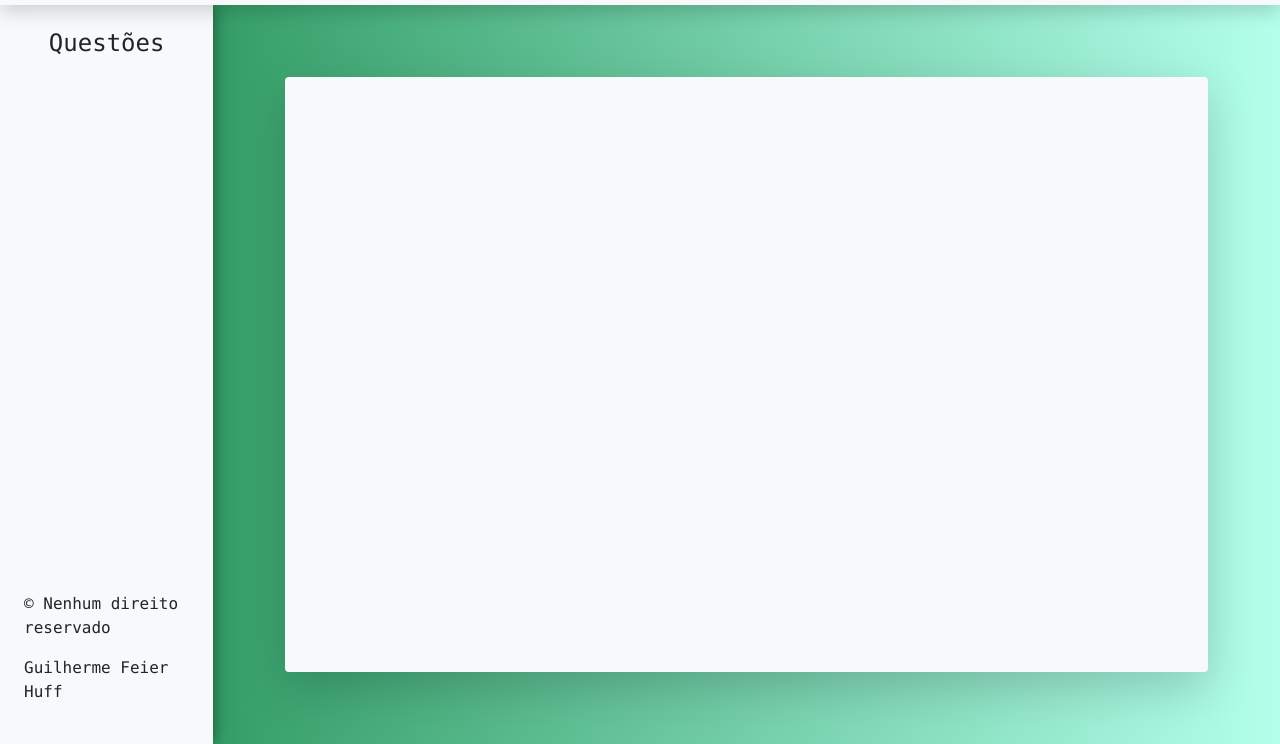
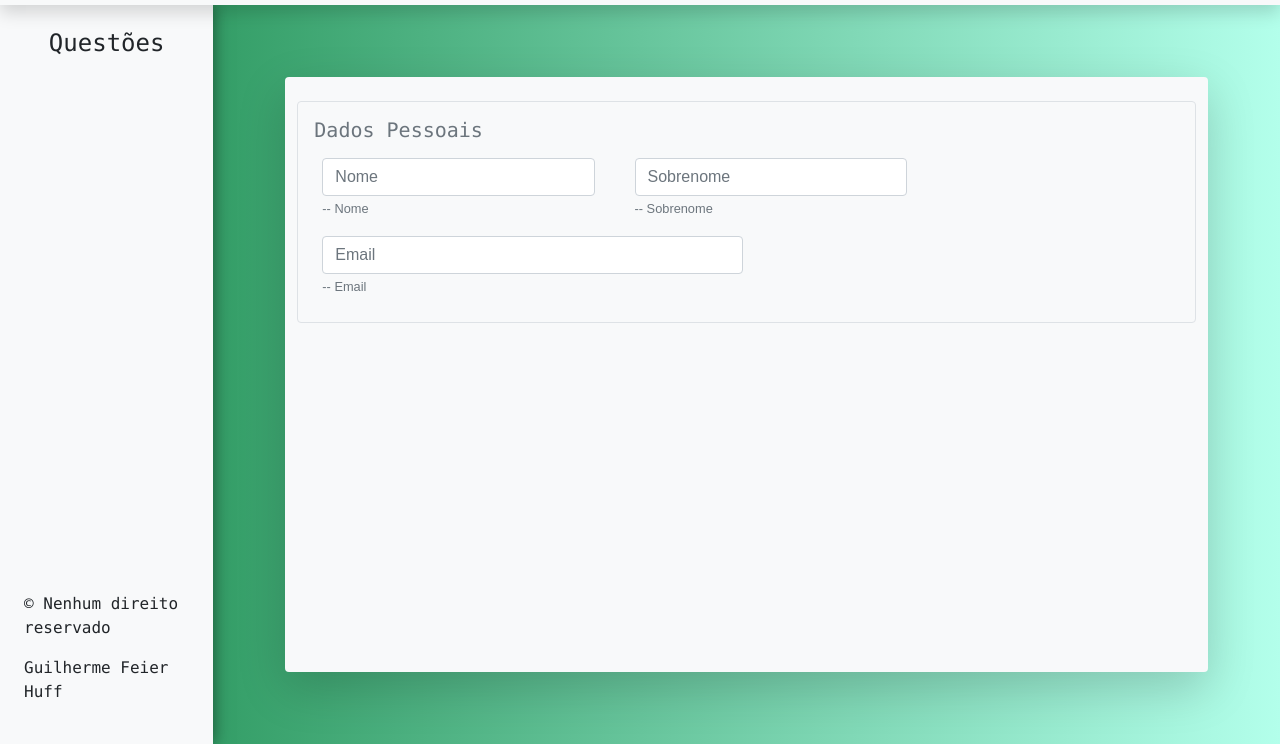
Before and after one commit to guihuff/PW-Sistema_Questoes, a plain HTML site: page index.html in a window 1280 px wide. Shown: the part 56-800 px from the top of the page. Drawn offline with nearby package versions, Linux system fonts and the light colour scheme.

Commit message:
My Dates, form init

```diff
--- a/css/styles.css
+++ b/css/styles.css
@@ -27,6 +27,17 @@ body {
 }
 .p-7 {
 	padding: 4rem !important;
+}
+input:focus {
+    box-shadow: 0 0 0.8em rgba(51,155,102,0.5) !important;
+	-webkit-box-shadow: 0 0 0.8em rgba(51,155,102,0.5) !important;
+	-moz-box-shadow: 0 0 0.8em rgba(51,155,102,0.5) !important;
+    outline: 0 !important;
+	border: 0 !important;
+}
+#board-questoes {
+	max-height: 77vh;
+	overflow-y: auto;
 }
 /*/ Small devices (landscape phones, 576px and up)*/
 @media (min-width: 576px) {
--- a/index.html
+++ b/index.html
@@ -45,10 +45,26 @@
 						</footer>
 					</div>
 				</div>
-				<div class="col-lg-10 col-md-9 col-sm-8 col-12 p-0">
+				<div id="container-questoes" class="col-lg-10 col-md-9 col-sm-8 col-12 p-0">
 					<div class="h-100 p-4 p-md-7">
-						<div class="h-100 w-100 bg-light rounded p-4 shadow-lg shadow-sm-xl" id="container-questoes">
-
+						<div class="h-100 w-100 bg-light rounded p-4 shadow-lg shadow-sm-xl" id="board-questoes">
+							<form>
+								<div class="row d-flex justify-content-start border py-3 px-1 rounded">
+									<h5 class="font-monospace text-secondary">Dados Pessoais</h5>
+									<div class="col-12 col-lg-4 col-md-6 m-2">
+										<input id="name" type="text" class="form-control" placeholder="Nome" />
+										<label for="name" class="text-secondary" style="font-size: 0.8rem;">-- Nome</label>
+									</div>
+									<div class="col-12 col-lg-4 col-md-6 m-2">
+										<input id="lastname" type="text" class="form-control" placeholder="Sobrenome" />
+										<label for="lastname" class="text-secondary" style="font-size: 0.8rem;">-- Sobrenome</label>
+									</div>
+									<div class="col-12 col-lg-6 col-md-8 m-2">
+										<input id="email" type="email" class="form-control" placeholder="Email" />
+										<label for="email" class="text-secondary" style="font-size: 0.8rem;">-- Email</label>
+									</div>
+								</div>
+							</form>
 						</div>
 					</div>
 				</div>
--- a/js/script.js
+++ b/js/script.js
@@ -1,6 +1,6 @@
 $(document).ready(() => {
     $('#btn-menu-lateral').click(() => {
         $('#menu-lateral').slideToggle('slow', () => {});
+        $('#container-questoes').toggleClass( 'col-lg-10 col-md-9 col-sm-8' );
     });
-
 });
```
